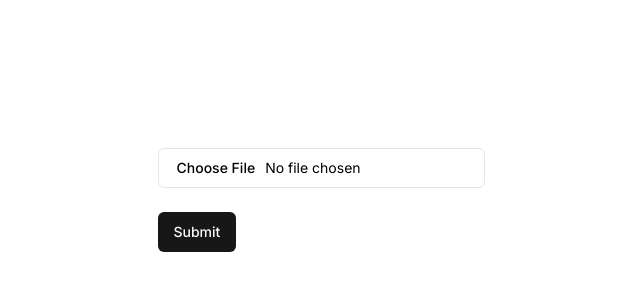
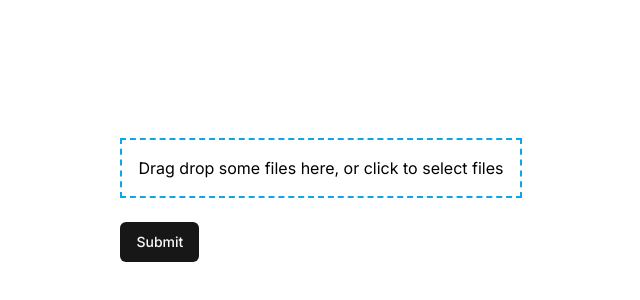
Before and after one commit to wpseemol/learning, a Next.js app: page /upload in a window 1280 px wide. Shown: the part 200-500 px from the top of the page, without its empty margins (319-959 px from the left). Built offline with nearby package versions, Linux system fonts and the light colour scheme.

Commit message:
drak and drop pakeg use here

```diff
--- a/app/globals.css
+++ b/app/globals.css
@@ -1,3 +1,8 @@
 @tailwind base;
 @tailwind components;
 @tailwind utilities;
+
+.dropzone {
+    display: block;
+    border: 1px dashed black;
+}
--- /dev/null
+++ b/app/upload/_component/darak-drop.tsx
@@ -0,0 +1,24 @@
+import { useDropzone } from 'react-dropzone';
+
+export function Basic(props) {
+    const { acceptedFiles, getRootProps, getInputProps } = useDropzone();
+
+    const files = acceptedFiles.map((file) => (
+        <li key={file.path}>
+            {file.path} - {file.size} bytes
+        </li>
+    ));
+
+    return (
+        <section className="container">
+            <div {...getRootProps({ className: 'dropzone' })}>
+                <input {...getInputProps()} />
+                <p>Drag drop some files here, or click to select files</p>
+            </div>
+            <aside>
+                <h4>Files</h4>
+                <ul>{files}</ul>
+            </aside>
+        </section>
+    );
+}
--- a/app/upload/_component/upload-component.tsx
+++ b/app/upload/_component/upload-component.tsx
@@ -1,24 +1,50 @@
+'use client';
+
 import { Button } from '@/components/ui/button';
-import { Input } from '@/components/ui/input';
+import React from 'react';
+import { useDropzone } from 'react-dropzone';
 
 export default function UploadComponent() {
-    async function submitAction(formData: FormData) {
-        'use server';
-        const data = {
-            picture: formData.get('picture'),
-        };
+    const { acceptedFiles, getRootProps, getInputProps } = useDropzone();
 
-        console.log(data);
+    const files = acceptedFiles?.map((file) => (
+        <li key={file.path}>
+            {file.path} - {file.size} bytes.
+        </li>
+    ));
+
+    async function submitAction(event: React.FormEvent<HTMLFormElement>) {
+        event.preventDefault();
+
+        const formData = new FormData(event.currentTarget);
+        acceptedFiles.forEach((file, index) => {
+            formData.append(`picture`, file);
+        });
+
+        // formData.forEach((file) => {
+        //     console.log(file);
+        // });
+
+        console.log(formData.getAll('picture'));
     }
 
     return (
-        <form action={submitAction}>
-            <div>
-                <label htmlFor="picture"></label>
-                <Input id="picture" name="picture" type="file" required />
-            </div>
-            <br />
-            <Button type="submit">Submit</Button>{' '}
-        </form>
+        <>
+            <aside className="">
+                <ul>{files}</ul>
+            </aside>
+
+            <form onSubmit={submitAction}>
+                <div
+                    {...getRootProps({
+                        className: 'border-dashed border-2 border-sky-500 p-4',
+                    })}>
+                    <input {...getInputProps()} />
+                    <p>Drag drop some files here, or click to select files</p>
+                </div>
+                <br />
+                <Button type="submit">Submit</Button>{' '}
+            </form>
+        </>
     );
 }
--- a/app/upload/page.tsx
+++ b/app/upload/page.tsx
@@ -2,7 +2,7 @@ import UploadComponent from './_component/upload-component';
 
 export default function UploadPage() {
     return (
-        <main className="main flex justify-center items-center h-screen">
+        <main className="main flex flex-col justify-center items-center h-screen">
             <UploadComponent />
         </main>
     );
--- a/package.json
+++ b/package.json
@@ -16,6 +16,7 @@
     "next": "14.2.5",
     "react": "^18",
     "react-dom": "^18",
+    "react-dropzone": "^14.2.3",
     "tailwind-merge": "^2.4.0",
     "tailwindcss-animate": "^1.0.7"
   },
```
Also changed, not shown: 1 other file (tests, documents, lock files or other folders).
